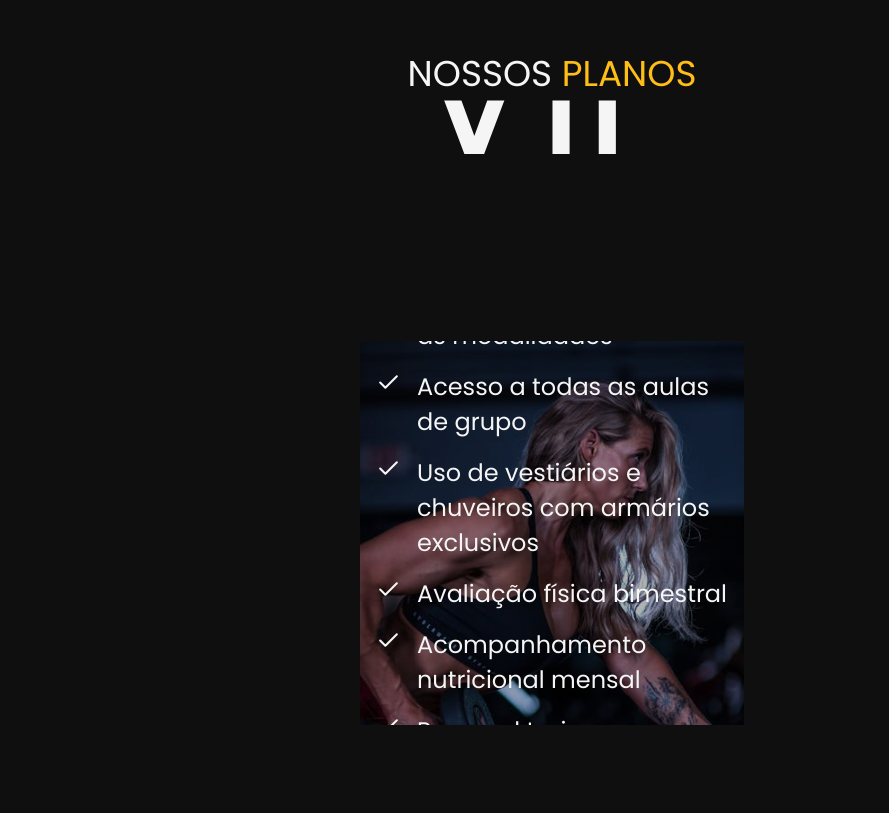
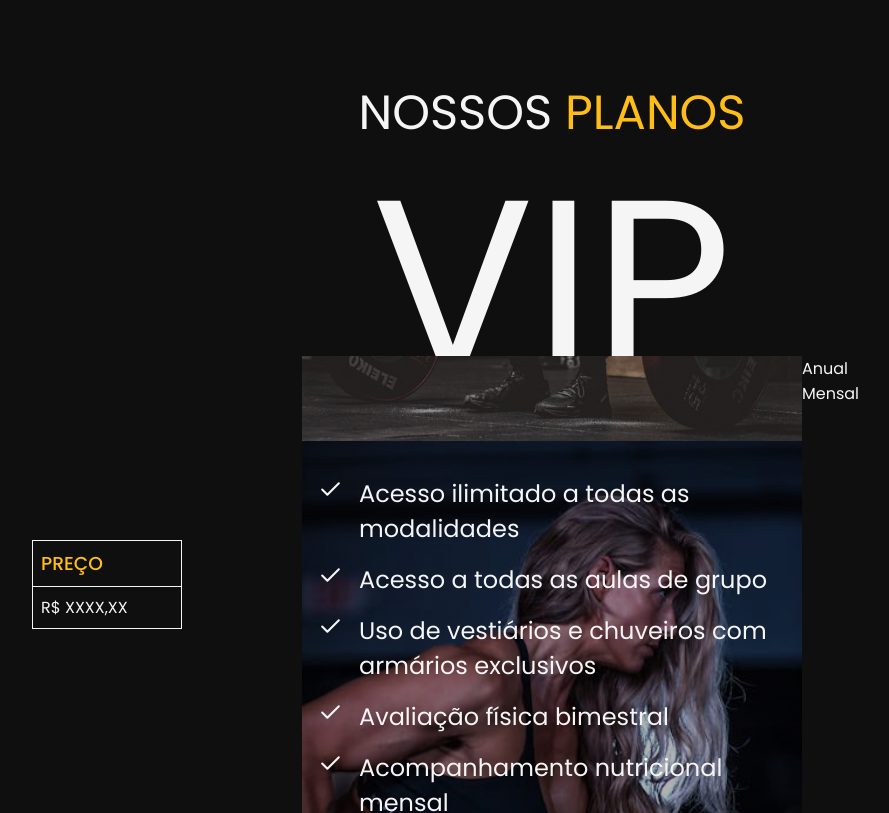
Before and after one commit to diegoCBorba/gympro, a React (Vite) app: page / in a window 1280 px wide. Shown: the part 3713-4526 px from the top of the page, without its empty margins (88-977 px from the left). Built offline with nearby package versions, Linux system fonts and the light colour scheme.

Commit message:
ajuste nos planos

```diff
--- a/src/components/Price/Price.module.css
+++ b/src/components/Price/Price.module.css
@@ -1,3 +1,7 @@
+:root{
+  --text-size: 15rem;
+}
+
 .containerMaster{
   height: 300vh;
   position: relative;
@@ -6,25 +10,28 @@
 .containerFixed{
   height: 100vh;
   position: relative;
+
+  display: flex;
+  flex-direction: column;
+  align-items: center;
+  justify-content: center;
+  }
+
+.titlePrice{
+  text-align: center;
+  padding-top: 4rem;
 }
 
 .titleList{
-  height: 360px;
+  height: calc(var(--text-size) * 0.86);
   overflow-y: hidden;
 
   position: relative;
+  top: 2rem;
 }
 
 .titleList > div{
   position: relative;
-}
-
-.titlePrice{
-  position: absolute;
-  top: 30%;
-  right: 50%;
-  transform: translate(50%, -50%);
-  text-align: center;
 }
 
 .titlePrice p{
@@ -38,7 +45,8 @@
 
 .titlePrice h1{
   font-weight: 400;
-  font-size: 15rem;
+  font-size: var(--text-size);
+  line-height: 0.86;
   text-transform: uppercase;
 }
 
@@ -46,16 +54,44 @@
   overflow: hidden;
   height: 500px;
 
-  position: absolute;
+  display: flex;
+  justify-content: center;
 
-  top: 65%;
-  right: 50%;
-  transform: translate(50%, -50%);
+  width: 100%;
+}
+
+.valuePrice{
+  display: flex;
+  flex-direction: column;
+  align-items: center;
+  justify-content: center;
+
+  text-transform: uppercase;
+  width: 100%;
+}
+
+.valuePrice > div {
+  border: 1px solid var(--color5);
+  width: 150px;
+}
+
+.valuePrice h3, .valuePrice p{
+  padding: 0.5rem;
+}
+
+.valuePrice h3{
+  border-bottom: 1px solid var(--color5);
+  color: var(--color2);
+
+  font-weight: 500;
+}
+
+.valuePrice p{
+  font-weight: 400;
 }
 
 .containerPrices > div{
   position: relative;
-
 }
 
 .boxPrice{
@@ -85,21 +121,10 @@
   gap: 1rem;
 }
 
+.toggleButton{
+  width: 100%;
+}
+
 @media (max-width: 1680px){
-  .titlePrice p{
-    font-size: 2.8vw;
-  }
 
-  .titlePrice h1{
-    font-size: 14.7vw;
-  }
-
-  .containerPrices{
-    height: 30vw;
-  }
-
-  .boxPrice{
-    height: 30vw;
-    width: 30vw;
-  }
 }
--- a/src/components/Price/Price.tsx
+++ b/src/components/Price/Price.tsx
@@ -10,7 +10,7 @@ import priceImg3 from "../../../public/home/price/price-3.jpg"
 
 const dataPrices = [
   {
-    title: "Básico",
+    title: "Basic",
     monthly: 100,
     annual: 1080,
     img: priceImg1,
@@ -87,6 +87,12 @@ export const Price = () => {
           </div>
 
           <div className={price.containerPrices}>
+            <div className={price.valuePrice}>
+              <div>
+                <h3>Preço</h3>
+                <p>R$ xxxx,xx</p>
+              </div>
+            </div>
             <motion.div style={{top: topOffer}}>
               {dataPrices.map((prices, index) => (
                 <motion.div className={price.boxPrice}
@@ -106,6 +112,11 @@ export const Price = () => {
                 </motion.div>
               ))}
             </motion.div>
+
+            <div className={price.toggleButton}>
+              <p>Anual</p>
+              <p>Mensal</p>
+            </div>
           </div>
         </motion.div>
       </div>
```
